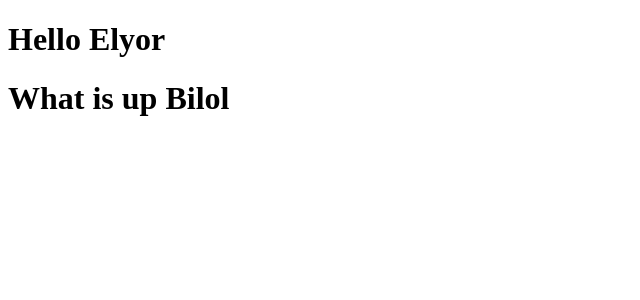
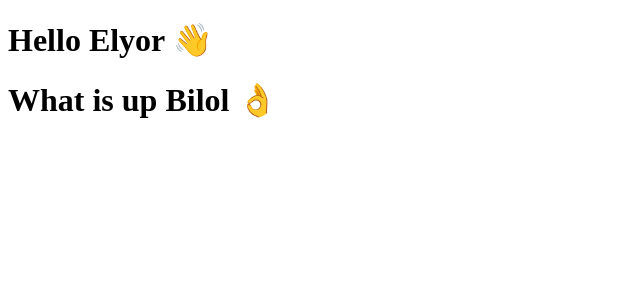
Before and after one commit to ElyorAzimovJava/ReactComponent, a React (Vite) app in the folder reactPro/: page / in a window 1280 px wide. Shown: the top 300 px of the page, without its empty margins (0-640 px from the left). Built offline with nearby package versions, Linux system fonts and the light colour scheme.

Commit message:
Destucturing props in React

```diff
--- a/reactPro/src/App.jsx
+++ b/reactPro/src/App.jsx
@@ -3,8 +3,8 @@ import Hello from "./component/Hello.jsx"
 function App() {
 
   return <div className="App">
-      <Hello name = "Elyor" message = "Hello"/>
-      <Hello name = "Bilol" message = "What is up"/>
+      <Hello name = "Elyor" message = "Hello" emoji = "👋"/>
+      <Hello name = "Bilol" message = "What is up" emoji = "👌"/>
   </div>
 }
 
--- a/reactPro/src/component/Hello.jsx
+++ b/reactPro/src/component/Hello.jsx
@@ -1,8 +1,7 @@
 
-function Hello(props){
-    console.log(props);
+function Hello({name, message, emoji}){
     return <div>
-        <h1>{props.message} {props.name}</h1>
+        <h1>{message} {name} {emoji}</h1>
     </div>
 }
 export default Hello;
```
